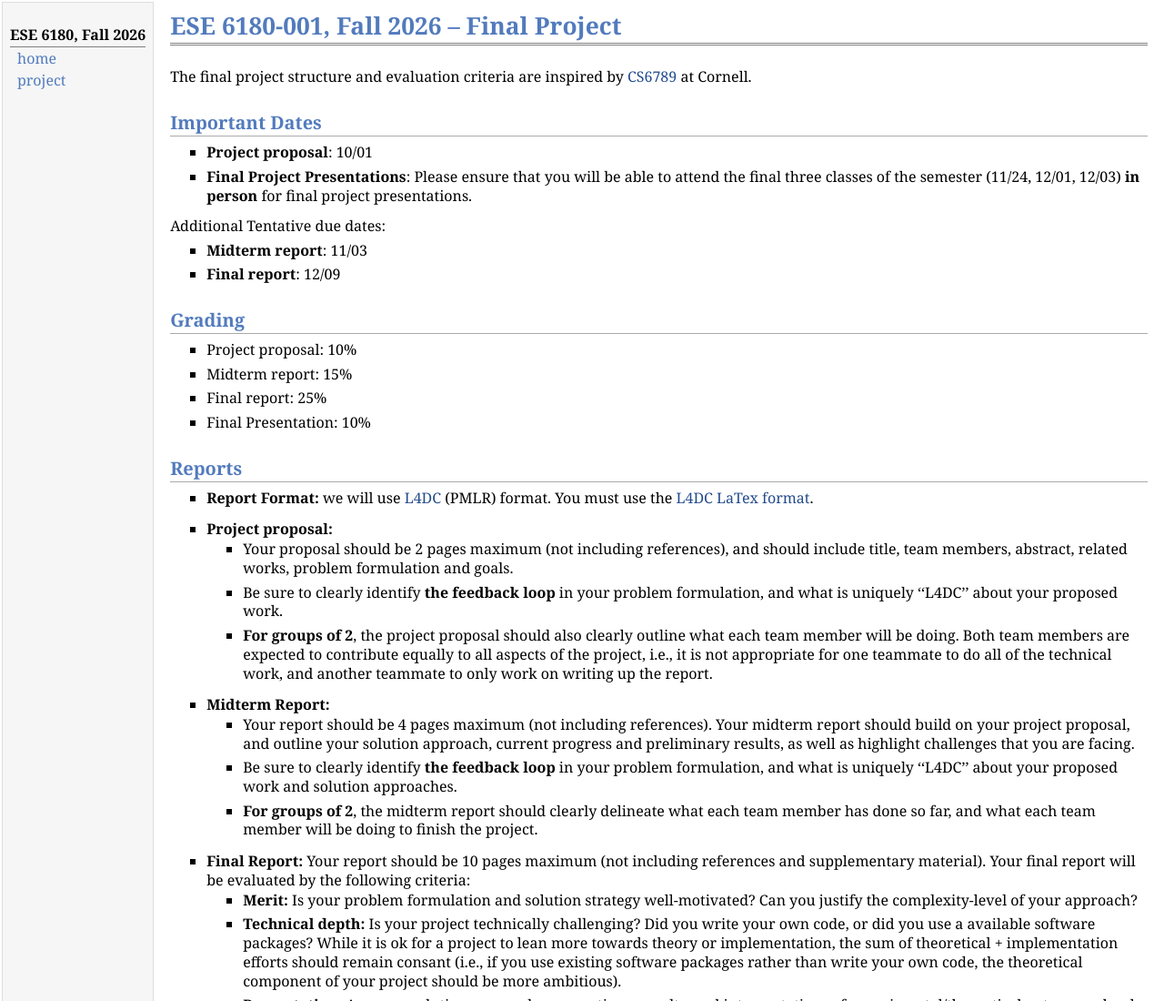
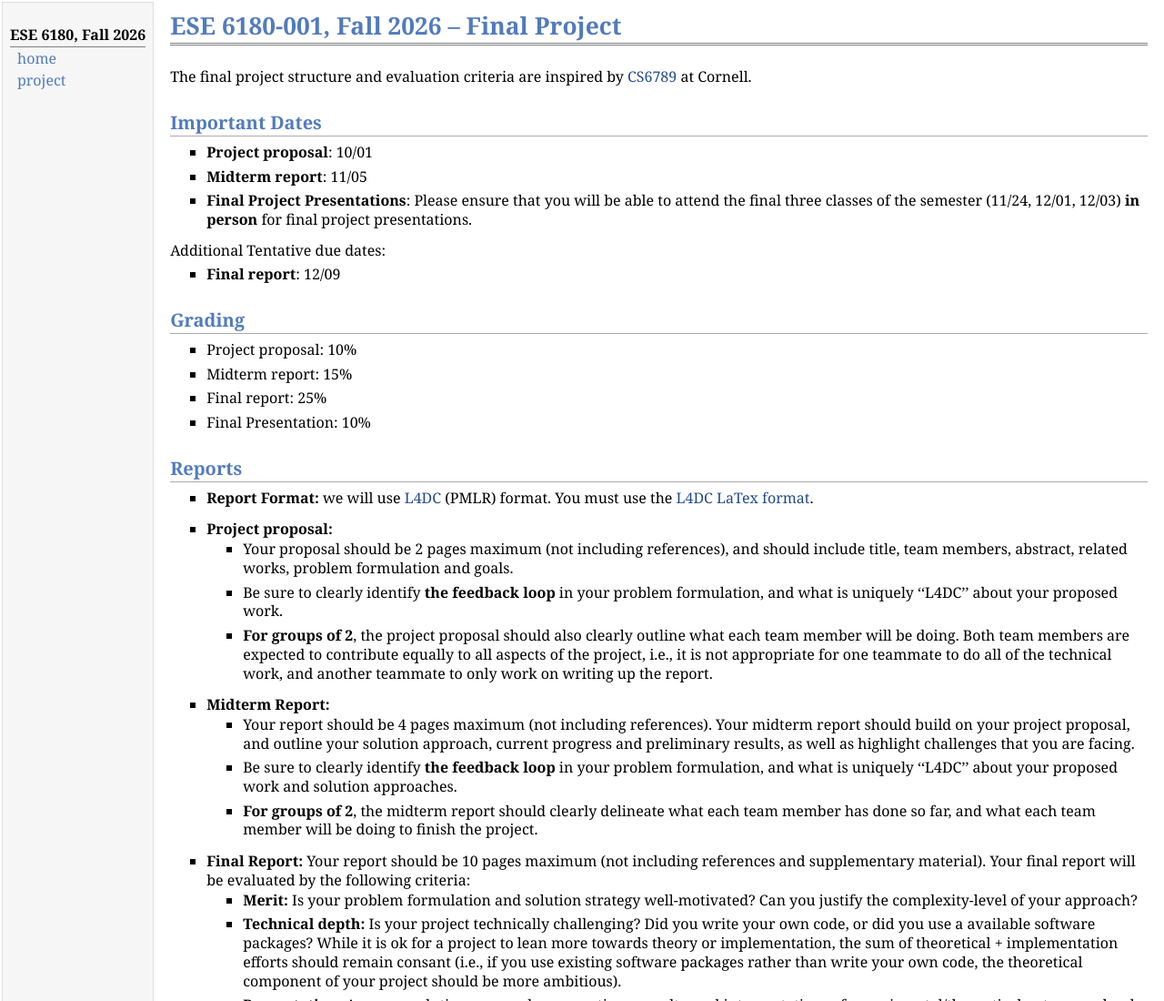
Before and after one commit to nikolaimatni/nikolaimatni.github.io, a plain HTML site: page courses/ese6180-fall2026/project.html in a window 1280 px wide. Shown: the top 1100 px of the page at 91% size. Drawn offline with Linux system fonts and the light colour scheme.

Commit message:
midterm report project update

```diff
--- a/courses/ese6180-fall2026/project.html
+++ b/courses/ese6180-fall2026/project.html
@@ -24,13 +24,13 @@
 <ul>
 <li><p><b>Project proposal</b>: 10/01</p>
 </li>
+<li><p><b>Midterm report</b>: 11/05</p>
+</li>
 <li><p><b>Final Project Presentations</b>: Please ensure that you will be able to attend the final three classes of the semester (11/24, 12/01, 12/03) <b>in person</b> for final project presentations.</p>
 </li>
 </ul>
 <p>Additional Tentative due dates:</p>
 <ul>
-<li><p><b>Midterm report</b>: 11/03</p>
-</li>
 <li><p><b>Final report</b>: 12/09</p>
 </li>
 </ul>
```
Also changed, not shown: 3 other files.
